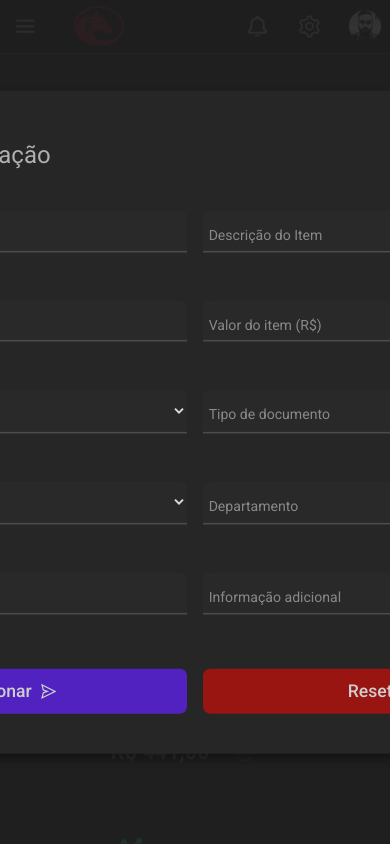
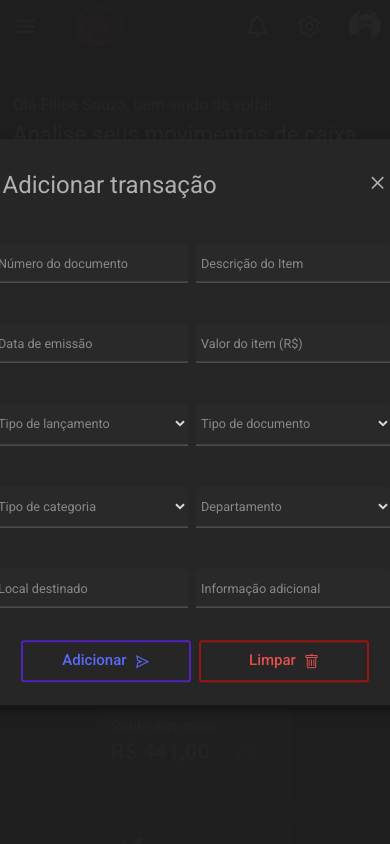
Before and after one commit to Fsouzza/chacal-servicev2, a React (Create React App) app: page / in a window 390 px wide. Both pictures are taken after a click on the button "Add Produto". Shown: the top 844 px of the page. Built offline with nearby package versions, Linux system fonts and the light colour scheme.

Commit message:
conclusao responsividade

```diff
--- a/src/components/forms/FormsFields.module.scss
+++ b/src/components/forms/FormsFields.module.scss
@@ -13,6 +13,9 @@
   @media (max-width: 375px) {
     max-width: 170px;
   }
+  @media (min-width: 376px) and (max-width: 425px) {
+    max-width: 195px;
+  }
   .input{
     background-color: transparent;
     border: none;
@@ -22,7 +25,7 @@
     height: 100%;
     padding: .1em .4em;
     width: 100%;
-    @media (max-width: 375px) {
+    @media (max-width: 425px) {
      font-size: 1em;
     }
     &:focus{
@@ -34,7 +37,7 @@
     border: none;
     color: $cor-dropdown-l;
     font-size: 1.1em;
-    @media (max-width: 375px) {
+    @media (max-width: 425px) {
       font-size: 1em;
     }
   }
@@ -48,7 +51,7 @@
     position: absolute;
     top: 0;
     width: 100%;
-    @media (max-width: 375px) {
+    @media (max-width: 425px) {
       font-size: .9em;
     }
     &::before{
@@ -73,7 +76,7 @@
       top: 16px;
       transition: all .4s;
       width: 100%;
-      @media (max-width: 375px) {
+      @media (max-width: 425px) {
         top: 14px
       }
     }
@@ -81,8 +84,8 @@
 
   .input:focus + .focus::after{
     color: $cor-azull;
-    top: -22px;
-    @media (max-width: 375px) {
+    top: -18px;
+    @media (max-width: 425px) {
       top: -18px;
     }
   }
@@ -92,9 +95,9 @@
   }
 
   .hasVal + .focus::after{
-    top: -22px;
+    top: -18px;
     width: 100%;
-    @media (max-width: 375px) {
+    @media (max-width: 425px) {
      top: -18px;
     }
   }
--- a/src/components/forms/inputs/Input.tsx
+++ b/src/components/forms/Input.tsx
@@ -1,4 +1,4 @@
-import styles from '../FormsFields.module.scss';
+import styles from './FormsFields.module.scss';
 
 interface inputProps {
   type: 'text' | 'email' | 'password' | 'date' | 'number';
--- a/src/components/forms/selects/Select.tsx
+++ b/src/components/forms/Select.tsx
@@ -1,4 +1,4 @@
-import styles from '../FormsFields.module.scss';
+import styles from './FormsFields.module.scss';
 
 interface PropsSelect {
   placeholder: string
--- a/src/components/loading/index.tsx
+++ b/src/components/loading/index.tsx
@@ -4,7 +4,7 @@ import styles from './loading.module.scss';
 const Loading = () => {
   return(
     <div className={styles.loading}>
-      <h1>Loading...</h1>
+      <h1>Loading</h1>
       <MoonLoader aria-label='Loading...' size={70} color={'#b0b0b0'}></MoonLoader>
     </div>
   );
--- a/src/components/modalWindow/modalWindow.module.scss
+++ b/src/components/modalWindow/modalWindow.module.scss
@@ -8,8 +8,8 @@
   right: 0px;
   top: 0px;
   z-index: 998;
-  @media (max-width: 375px) {
-    background: rgba(31, 31, 31, 0.95);
+  @media (max-width: 425px) {
+    background: rgba(31, 31, 31, 0.96);
   }
   &__form{
     background-color: $cor-principal;
@@ -28,6 +28,11 @@
       padding: 1.5em .6em;
       width: 372px;
     }
+    @media (min-width: 376px) and (max-width: 425px) {
+      border-radius: 0;
+      padding: 1.4em .5em;
+      width: 420px;
+    }
   }
   &__wrapper{
     align-items: center;
@@ -35,7 +40,7 @@
     justify-content: space-between;
     margin-bottom: 2em;
     padding: 0 .6em;
-    @media (max-width: 375px) {
+    @media (max-width: 425px) {
       margin-bottom: 2.1em;
     }
     h2{
@@ -55,7 +60,7 @@
       color: $cor-brancol;
       cursor: pointer;
       font-size: 1.4em;
-      @media (max-width: 375px) {
+      @media (max-width: 425px) {
        font-size: 1.2em;
       }
       &:hover{
--- a/src/pages/fluxoCaixa/modalCashFlow/index.tsx
+++ b/src/pages/fluxoCaixa/modalCashFlow/index.tsx
@@ -1,6 +1,6 @@
 import { ModalWindow } from 'components/modalWindow';
-import { Input } from 'components/forms/inputs/Input';
-import { Select } from 'components/forms/selects/Select';
+import { Input } from 'components/forms/Input';
+import { Select } from 'components/forms/Select';
 import { useState } from 'react';
 import styles from './modalCashFlow.module.scss';
 import { AiOutlineSend } from 'react-icons/ai';
@@ -127,7 +127,7 @@ export const ModalCashFlow = ({ open, close }: PropsModalCash) => {
           <AiOutlineSend />
         </button>
         <button onClick={clearFields} className={styles.clear}>
-          Reset
+          Limpar
           <BsTrash />
         </button>
       </div>
--- a/src/pages/fluxoCaixa/modalCashFlow/modalCashFlow.module.scss
+++ b/src/pages/fluxoCaixa/modalCashFlow/modalCashFlow.module.scss
@@ -1,11 +1,24 @@
 @import 'styles/variaveis.scss';
 
-@mixin buttons($cp, $ch) {
+.components{
   align-items: center;
-  background-color: $cp;
-  border: none;
+  display: flex;
+  flex-direction: row;
+  flex-wrap: wrap;
+  justify-content: center;
+  gap: 1em;
+  @media (max-width: 425px) {
+    gap: .5em;
+    justify-content: flex-start;
+  }
+}
+
+@mixin buttons($bgColor, $bdColor, $color, $hColor, $bgHoverColor) {
+  align-items: center;
+  background-color: $bgColor;
+  border: 2px solid $bdColor;
   border-radius: .4em;
-  color: $cor-branco;
+  color: $color;
   cursor: pointer;
   display: flex;
   font-size: 1.1em;
@@ -17,26 +30,13 @@
   transition: linear 0.4s;
   width: 360px;
   &:hover {
-    background-color: $ch;
-    color: $cor-brancol;
+    background-color: $bgHoverColor;
+    color:  $hColor;
   }
-  @media (max-width: 375px) {
+  @media (max-width: 425px) {
     border-radius: .2em;
     font-size: .94em;
     max-width: 170px;
-  }
-}
-
-.components{
-  align-items: center;
-  display: flex;
-  flex-direction: row;
-  flex-wrap: wrap;
-  justify-content: center;
-  gap: 1em;
-  @media (max-width: 375px) {
-    gap: .5em;
-    justify-content: flex-start;
   }
 }
 
@@ -46,14 +46,14 @@
   justify-content: center;
   margin-top: 1.4em;
   width: 100%;
-  @media (max-width: 375px) {
+  @media (max-width: 425px) {
     gap: .5em;
     margin-top: 0;
   }
   .submit{
-    @include buttons($cor-azul, #40199a);
+    @include buttons(transparent, $cor-azul, $cor-azull, $cor-brancol,  rgba(33, 33, 204, 0.2));
   }
   .clear{
-    @include buttons($cor-vermelha, #7c1212);
+    @include buttons(transparent, $cor-vermelha, #e1514c, $cor-brancol, rgba(255, 53, 60, 0.2));
   }
 }
```
